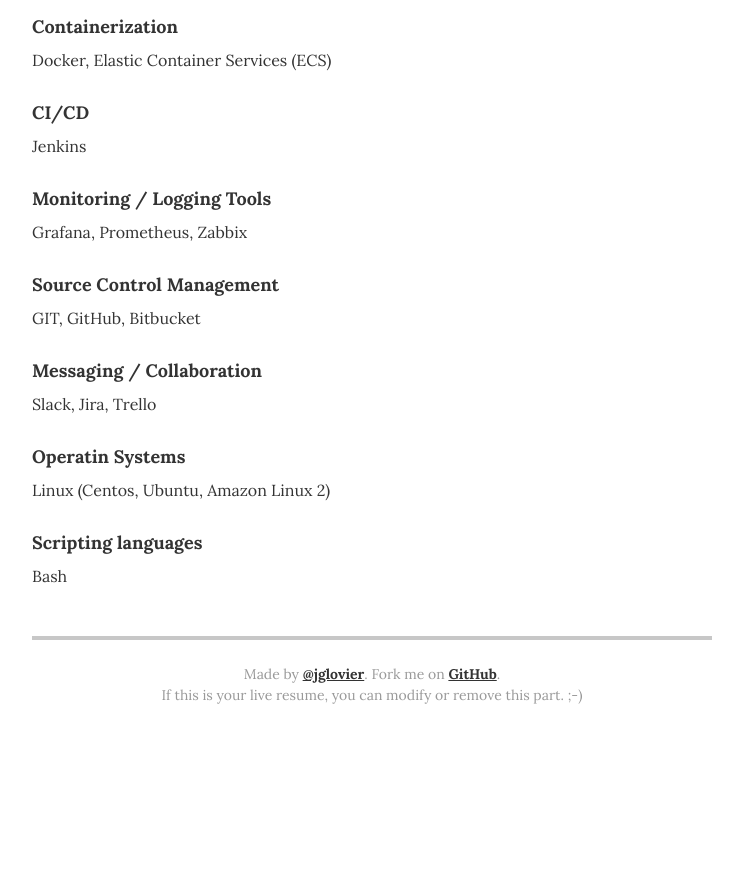
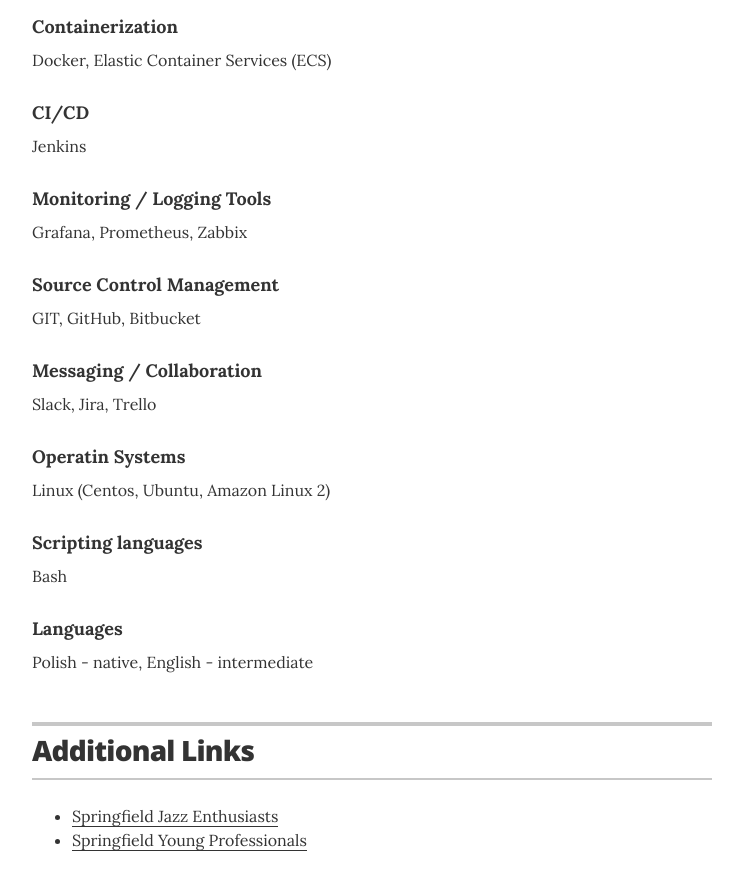
Before and after one commit to jglovier/resume-template, a Jekyll site: the page built from index.html, in a window 1280 px wide and 900 px high, scrolled down 1404 px. Shown: the top 890 px of the window, without its empty margins (268-1011 px from the left). Built offline with Jekyll 4.4.1, drawn with Linux system fonts in a browser that asks for light colours; before the commit the page ends 2158 px from its top, so only the background shows below that.

Commit message:
added fix

```diff
--- a/_config.yml
+++ b/_config.yml
@@ -36,12 +36,12 @@
 
 # Decide which sections to use
 # comment out to hide
+resume_section_skills:          true
 resume_section_experience:      true
 resume_section_education:       true
-resume_section_skills:          true
 resume_section_certificates:    true
 resume_section_recognition:     false
-resume_section_links:           false
+resume_section_links:           true
 resume_section_associations:    false
 # resume_section_interests:       true
 
--- a/_data/skills.yml
+++ b/_data/skills.yml
@@ -2,7 +2,6 @@
 
 - skill: IaaS Tools / Cloud Tools
   description: AWS
-
 
 - skill: Provisioning / Configuration Management Tools
   description: Terraform, Ansible, Vagrant, Packer
@@ -27,3 +26,6 @@
 
 - skill: Scripting languages
   description: Bash
+
+- skill: Languages
+  description: Polish - native, English - intermediate
--- a/_layouts/resume.html
+++ b/_layouts/resume.html
@@ -231,10 +231,10 @@
       <!-- end Print Social Links -->
       {% endif %}
 
-      <footer class="page-footer">
+      <!-- <footer class="page-footer">
         <p class="footer-line">Made by <a href="http://twitter.com/jglovier">@jglovier</a>. Fork me on <a href="https://github.com/jglovier/resume-template">GitHub</a>.</p>
         <p class="footer-line">If this is your live resume, you can modify or remove this part. ;-)</p>
-      </footer>
+      </footer> -->
 
     </div>
 
```
